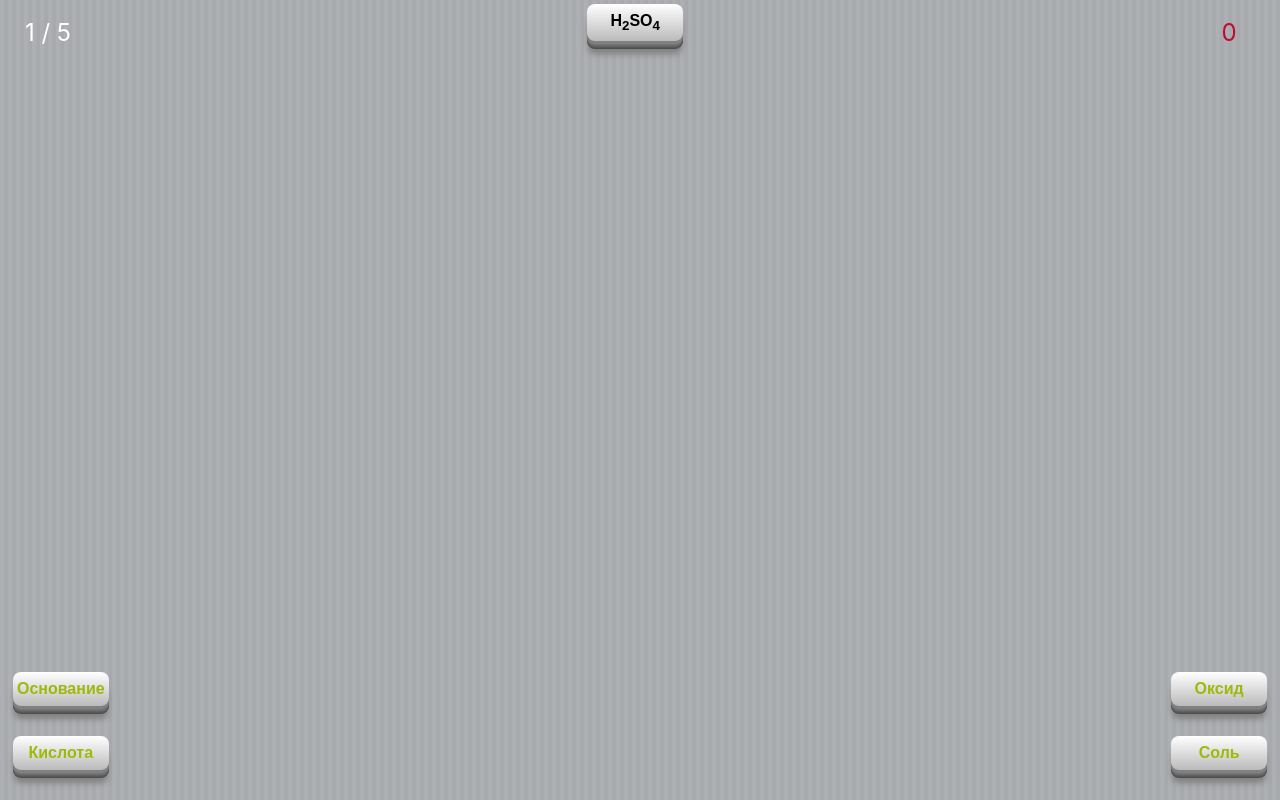
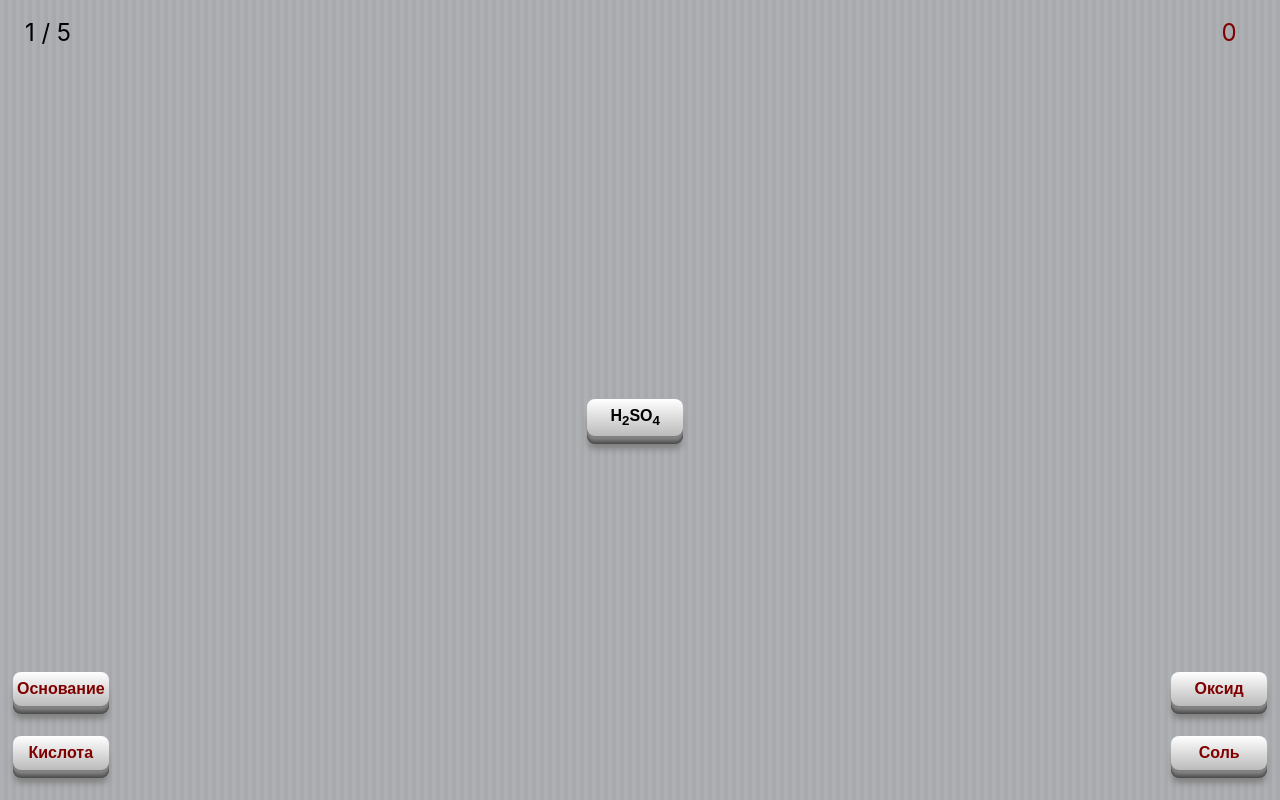
Before and after one commit to SergeyGulin/chem, a React (Create React App) app: page / in a window 1280 px wide. Built offline with nearby package versions, Linux system fonts and the light colour scheme; no server answers.

Commit message:
fix style and colors

```diff
--- a/src/App/App.css
+++ b/src/App/App.css
@@ -85,7 +85,7 @@ code {
 }
 
 .buttonView {
-  color: #a0b809;
+  color: maroon;
 }
 
 /* Начальная позиция падения
@@ -128,27 +128,23 @@ code {
   position: absolute;
   top: calc(100% - 4rem);
   left: 0.8rem;
-  /* color: #da0b35; */
 }
 
 .buttonPosition2 {
   position: absolute;
   top: calc(100% - 4rem);
   left: calc(100% - var(--formula-width) - 0.8rem);
-  /* color: #205eb1; */
 }
 .buttonPosition3 {
   position: absolute;
   top: calc(100% - 8rem);
   left: 0.8rem;
-  /* color: red; */
 }
 
 .buttonPosition4 {
   position: absolute;
   top: calc(100% - 8rem);
   left: calc(100% - var(--formula-width) - 0.8rem);
-  /* color: #205eb1; */
 }
 
 /* Transition успешного нажатия кнопки
@@ -175,7 +171,7 @@ code {
   position: absolute;
   top: 0.2rem;
   left: calc(100% - var(--formula-width) - 0.2rem);
-  color: #c20933;
+  color: maroon;
   font-size: 3rem;
   width: var(--formula-width);
   text-align: center;
@@ -187,7 +183,7 @@ code {
   position: absolute;
   top: 0.2rem;
   left: 0rem;
-  color: white;
+  color: black;
   font-size: 3rem;
   width: var(--formula-width);
   text-align: center;
--- a/src/App/App.tsx
+++ b/src/App/App.tsx
@@ -6,7 +6,7 @@ import { formulas, reshuffle } from "./ChemicalData";
 
 import { sound } from "./Sounds";
 
-const MAIN_ANIMATION_DURATION = 1000000;
+const MAIN_ANIMATION_DURATION = 10000;
 const CLICK_ANIMATION_DURATION = 1000;
 
 const CHECKS_TOTAL = 5;
--- a/src/App/Check.tsx
+++ b/src/App/Check.tsx
@@ -4,7 +4,7 @@ import ChemicalClassButton from "./ChemicalClassButton";
 import { sound } from "./Sounds";
 import { ButtonClickedType, ChemicalType } from "./ChemicalData";
 
-type StateType = "zero" | "zero+" | ButtonClickedType;
+type StateType = "zero" | "zero+" | "zero+false" | ButtonClickedType;
 
 const buttons = {
   Кислота: "buttonPosition1",
@@ -47,21 +47,18 @@ const Check = (props: {
     (str: ButtonClickedType) => {
       if (state === "zero+") {
         setState(str);
-        let soundNumber: number;
-        let result: boolean | undefined;
-
-        if (props.formula.type === str) {
-          soundNumber = 1;
-          result = true;
-        } else {
-          soundNumber = 2;
-          result = false;
+        const result = props.formula.type === str;
+        const soundNumber = result ? 1 : 2;
+        sound(soundNumber);
+        if (!result) {
+          setTimeout(
+            () => setState("zero+false"),
+            props.clickAnimationDuration + 100
+          );
         }
-        sound(soundNumber);
-
         setTimeout(() => {
           props.handleFinishEvent(result);
-        }, props.clickAnimationDuration + 100);
+        }, (props.clickAnimationDuration + 100) * (result ? 1 : 2));
       }
     },
     [props, state]
@@ -95,6 +92,7 @@ const Check = (props: {
       }
       break;
     case "zero+":
+    case "zero+false":
       formulaPositionClass = "endPosition endPositionTransition";
       button1 = "buttonPosition1 transition-true";
       button2 = "buttonPosition2 transition-true";
```
